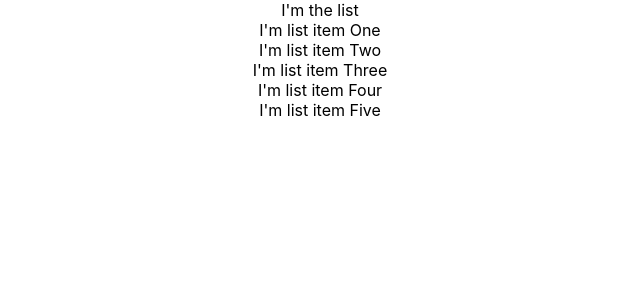
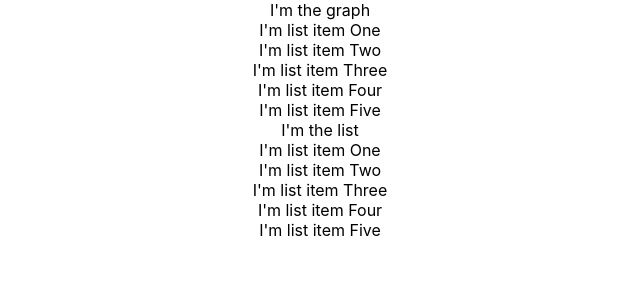
Before and after one commit to AlexGaiser/graphulist, a React (Create React App) app: page / in a window 1280 px wide. Shown: the top 300 px of the page, without its empty margins (320-960 px from the left). Built offline with nearby package versions, Linux system fonts and the light colour scheme.

Commit message:
link Graph to form

```diff
--- a/src/App.js
+++ b/src/App.js
@@ -44,7 +44,7 @@ class App extends Component {
           </a>
         </header> */}
 
-        {/* <Graph setEditItem={this.setEditItem} items={this.state.items} /> */}
+        <Graph setEditItem={this.setEditItem} items={this.state.items} />
         <List setEditItem={this.setEditItem} items={this.state.items} />
         {
           this.state.itemToEdit &&
--- a/src/components/graph/GraphItem.js
+++ b/src/components/graph/GraphItem.js
@@ -1,10 +1,9 @@
 import React from 'react'
 
 const GraphItem = (props) => {
-  props.setEditItem(e.currentTarget.id)
 
   return (
-    <div onClick={} id={props.id} className="graph-item-container">
+    <div onClick={props.setEditItem} id={props.id} className="graph-item-container">
       I'm graph item {props.item.name}
     </div>
   )
```
